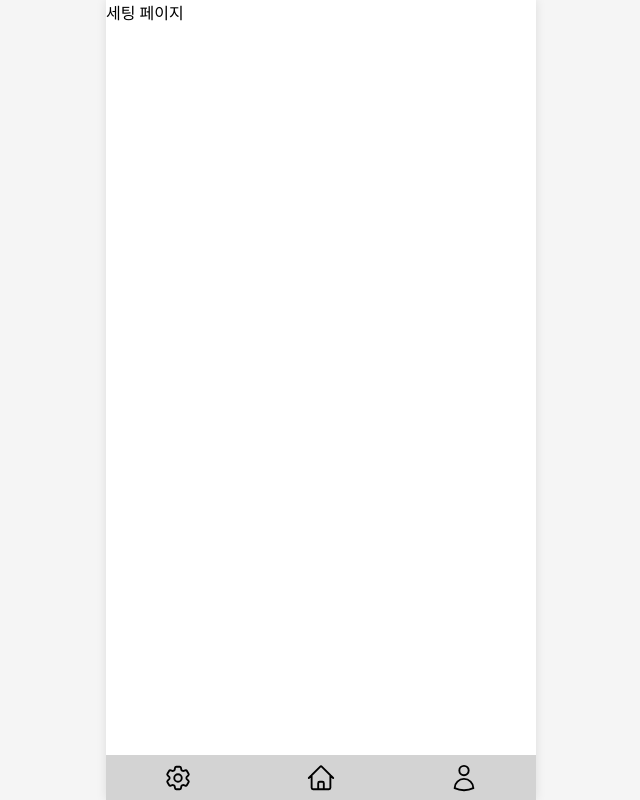
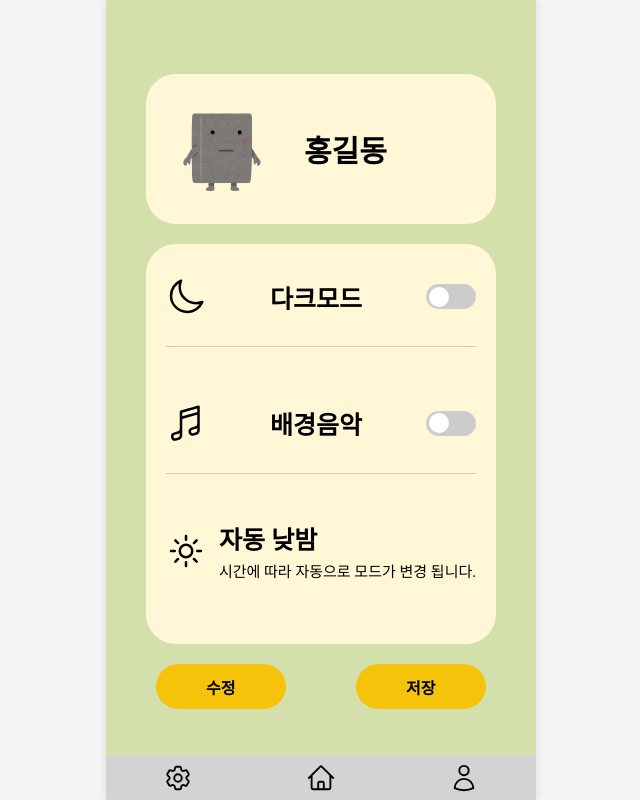
Before and after one commit to yewon2ee/emotional-forest, a React (Vite) app: page /setting in a window 1280 px wide. Shown: the whole page, without its empty margins (319-959 px from the left). Built offline with nearby package versions, Linux system fonts and the light colour scheme.

Commit message:
feat: 설정 페이지

```diff
--- a/src/pages/SettingPage.jsx
+++ b/src/pages/SettingPage.jsx
@@ -1,10 +1,56 @@
 import React from 'react'
 import BottomNav from '../components/common/BottomNav';
+import Toggle from "../components/common/Toggle";
+import Button from "../components/common/Button";
+import { MoonIcon, MusicalNoteIcon, SunIcon } from '@heroicons/react/24/outline';
+import "../styles/SettingPage.css"
 
 const SettingPage = () => {
+  // 더미 데이터 값 -> 백엔드와 연결 후 변경
+  const user ={
+    name: '홍길동',
+    characterImage: '/assets/characters/stone.png'
+  };
+
   return (
-    <div>
-      세팅 페이지
+    <div className='setting-page'>
+      <div className='user-info'>
+        <img
+          src = {user.characterImage}
+          alt='캐릭터 이미지'
+          className='character-img'
+        />
+        <p className='user-name'>{user.name}</p>
+      </div>
+
+      <div className='setting-option'>
+        <div className='option-item'>
+          <MoonIcon className='icon'/>
+            <span>다크모드</span>
+          <Toggle/>
+        </div>
+
+        <div className='option-item'>
+          <MusicalNoteIcon className='icon' />
+          <span>배경음악</span>
+          <Toggle/>
+        </div>
+
+        <div className='option-item option-night'>
+          <SunIcon className='icon'/>
+          <div className='option-night-text'>
+            <span>자동 낮밤</span>
+            <p>시간에 따라 자동으로 모드가 변경 됩니다.</p>
+          </div>
+        </div>
+      </div>
+
+      {/*alert문은 백엔드와 연결하고 console.log로 수정하기*/}
+      <div className='button-group'>
+        <Button text='수정'   onClick={() => alert("수정 버튼을 클릭하였습니다")}/>
+        <Button text="저장"  onClick={() => alert("저장 버튼을 클릭하였습니다")}/>
+      </div>
+
       <BottomNav/>
     </div>
   )
--- /dev/null
+++ b/src/styles/SettingPage.css
@@ -0,0 +1,113 @@
+.setting-page {
+  display: flex;
+  flex-direction: column;
+  align-items: center;
+  padding: 24px;
+  background-color: #D3E0AB;
+  width: 430px;
+  min-height: 100vh;
+  box-sizing: border-box;
+  position: relative;
+}
+
+/* 캐릭터 + 이름 카드 */
+.user-info {
+  background-color: #FFF7D5;
+  border-radius: 30px;
+  gap: 16px;
+  margin: 50px;
+  display: flex;
+  align-items: center;
+  padding: 12px 16px;
+  width: 350px;
+  height: 150px;
+  margin-bottom: 20px;
+}
+
+.character-img {
+  width: 90px;
+  height: 90px;
+  margin-left: 16px;
+  margin-bottom: 66px;
+}
+
+.user-name {
+  font-size: 30px;
+  font-weight: 600;
+  margin-left: 20px;
+}
+
+/* 옵션 영역 */
+.setting-option {
+  background-color: #FFF7D5;
+  border-radius: 30px;
+  width: 350px;
+  height: 400px;
+  padding: 20px;
+  display: flex;
+  flex-direction: column;
+  gap: 20px;
+  position: relative;
+  justify-content: space-around;
+  box-sizing: border-box;
+}
+
+.option-item {
+  display: flex;
+  justify-content: space-between;
+  align-items: center;
+  font-size: 25px;
+  font-weight: 600;
+  height: 60px;
+  padding-bottom: 40px;
+  border-bottom: 1px solid #ccc;
+}
+
+.option-item:last-child {
+    border-bottom: none; /* 마지막 아이템에는 선이 없도록 */
+}
+
+.icon{
+  width: 40px;
+  height: 40px;
+}
+
+/* 자동밤낮 */
+.option-night-text {
+  display: flex;
+  flex-direction: column;
+  font-size: 25px;
+  font-weight: 600;
+}
+
+.option-night p {
+  font-size: 15px;
+  margin: 0;
+  margin-top: 4px;
+  font-weight: normal;
+}
+
+/* 버튼 그룹 */
+.button-group {
+  display: flex;
+  justify-content: center;
+  gap: 70px;
+}
+
+.custom-button {
+  width: 130px;
+  height: 45px;
+  background-color: #F5C40A;
+  color: #000;
+  font-weight: 600;
+  font-size: 16px;
+  border: none;
+  border-radius: 40px;
+  cursor: pointer;
+  display: flex;
+  align-items: center;
+}
+
+.button:hover {
+  background-color: #efc60e9f;
+}
```
